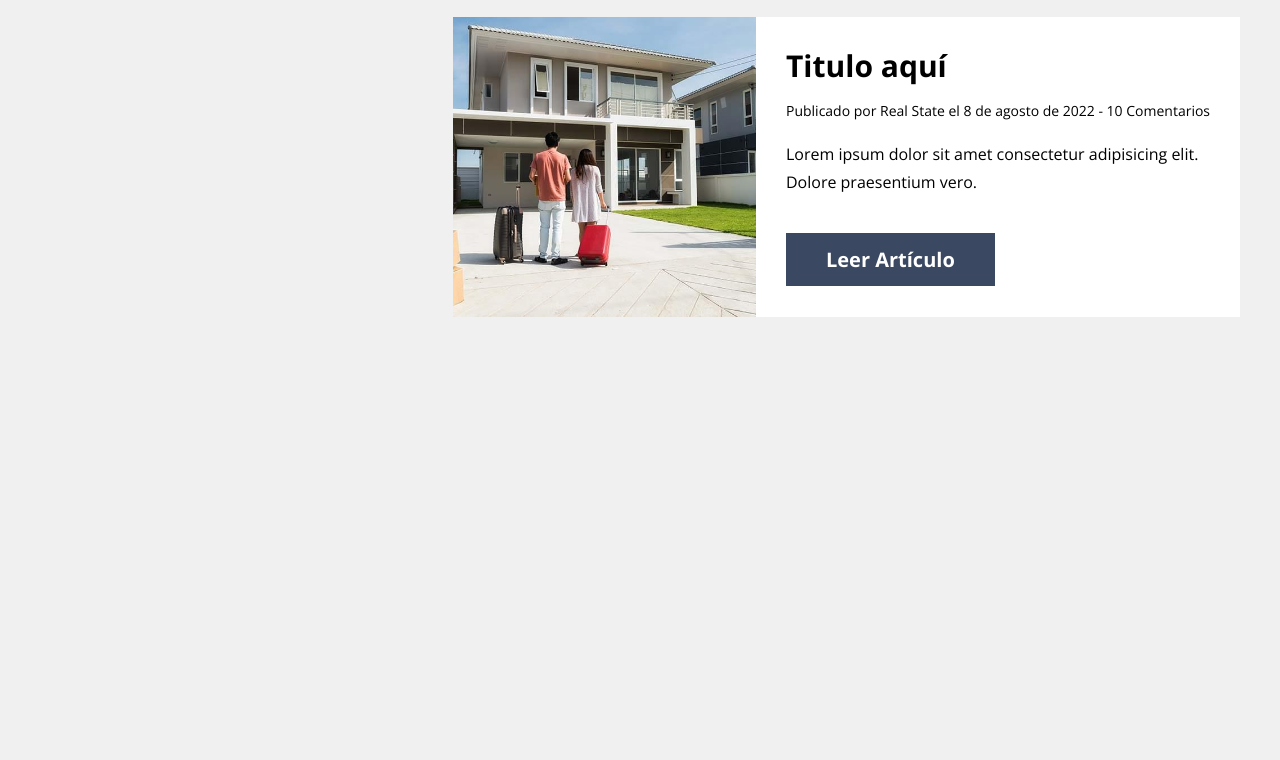
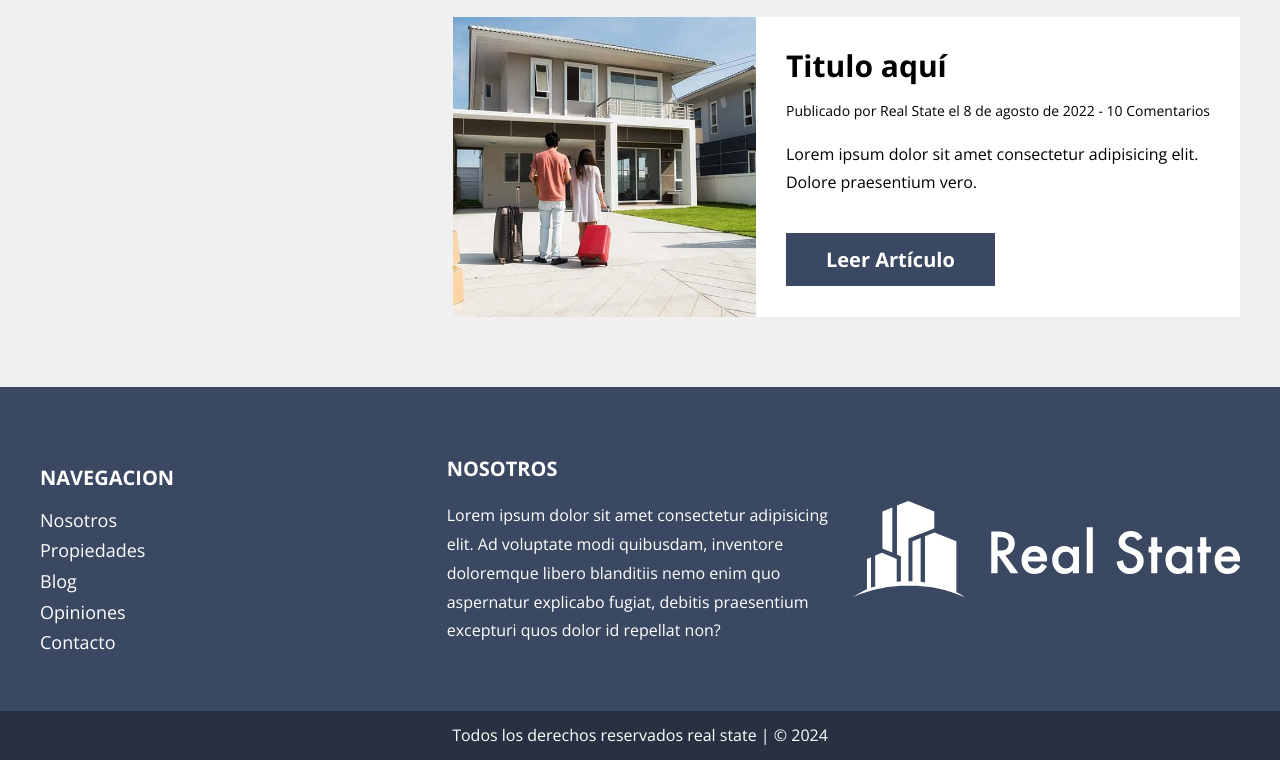
Before and after one commit to muxanz/real-state, a website: page index.html in a window 1280 px wide. Shown: the part 3411-4171 px from the top of the page. Before the commit the page ends 3748 px from the top, so only its background shows below. Drawn offline with nearby package versions, Linux system fonts and the light colour scheme.

Commit message:
footer section added with scss styles

```diff
--- a/index.html
+++ b/index.html
@@ -181,6 +181,30 @@
             </div>
         </section>
     </div>
+    <footer class="footer">
+        <div class="footer__grid contenedor">
+            <div class="footer__box">
+                <h3 class="footer__heading">Navegacion</h3>
+                <div class="footer__navegacion">
+                    <a href="#" class="footer__link">Nosotros</a>
+                    <a href="#" class="footer__link">Propiedades</a>
+                    <a href="#" class="footer__link">Blog</a>
+                    <a href="#" class="footer__link">Opiniones</a>
+                    <a href="#" class="footer__link">Contacto</a>
+                </div>
+            </div>
+            <div class="footer__box">
+                <h3 class="footer__heading">Nosotros</h3>
+                <p class="footer__texto">Lorem ipsum dolor sit amet consectetur adipisicing elit. Ad voluptate modi
+                    quibusdam, inventore doloremque libero blanditiis nemo enim quo aspernatur explicabo fugiat, debitis
+                    praesentium excepturi quos dolor id repellat non?</p>
+            </div>
+            <div class="footer__box">
+                <img src="build/img/logo.svg" alt="logo real state">
+            </div>
+        </div>
+        <p class="footer__copyright">Todos los derechos reservados real state | &copy; 2024</p>
+    </footer>
 </body>
 
 </html>
--- a/src/scss/app.scss
+++ b/src/scss/app.scss
@@ -1,3 +1,4 @@
 @use 'base';
 @use 'ui/header';
 @use 'ui/contenido';
+@use 'ui/footer';
--- /dev/null
+++ b/src/scss/ui/footer/_footer.scss
@@ -0,0 +1,48 @@
+@use 'base/variables' as v;
+@use 'base/mixins' as m;
+
+.footer {
+   background-color: v.$primario;
+   padding-top: 5rem;
+   margin-top: 5rem;
+
+   &__grid {
+      @include m.tablet {
+         @include m.grid(3, 2rem);
+         align-items: center;
+      }
+   }
+
+   &__heading {
+      color: v.$blanco;
+      font-size: 2rem;
+      text-transform: uppercase;
+   }
+
+   &__texto {
+      color: v.$blanco;
+   }
+
+   &__navegacion {
+      display: flex;
+      flex-direction: column;
+   }
+
+   &__link {
+      color: v.$blanco;
+      margin-bottom: 1rem;
+      font-size: 1.8rem;
+
+      &:last-of-type {
+         margin-bottom: 0;
+      }
+   }
+
+   &__copyright {
+      background-color: darken(v.$primario, 10%);
+      text-align: center;
+      padding: 1rem;
+      margin: 5rem 0 0 0;
+      color: v.$blanco;
+   }
+}
--- /dev/null
+++ b/src/scss/ui/footer/_index.scss
@@ -0,0 +1 @@
+@forward 'footer';
```
Also changed, not shown: build/css/app.css, 1 other file.
